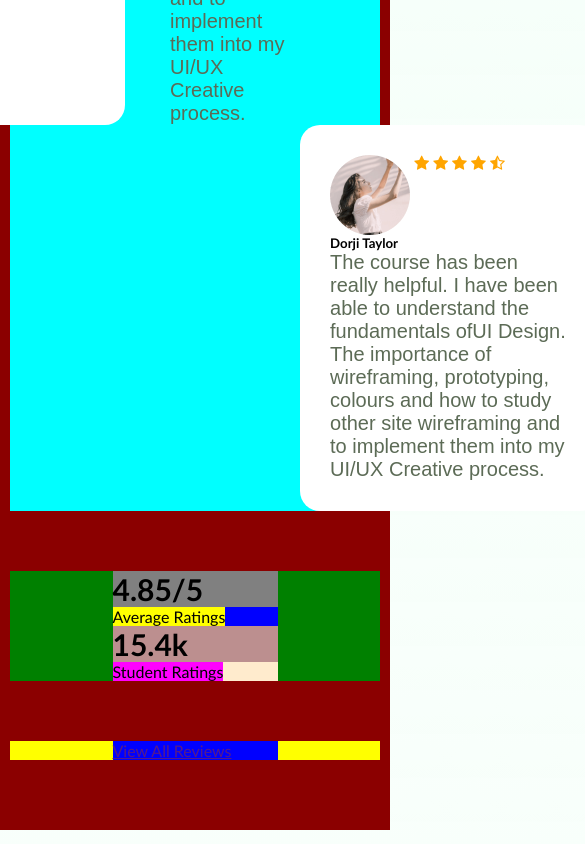
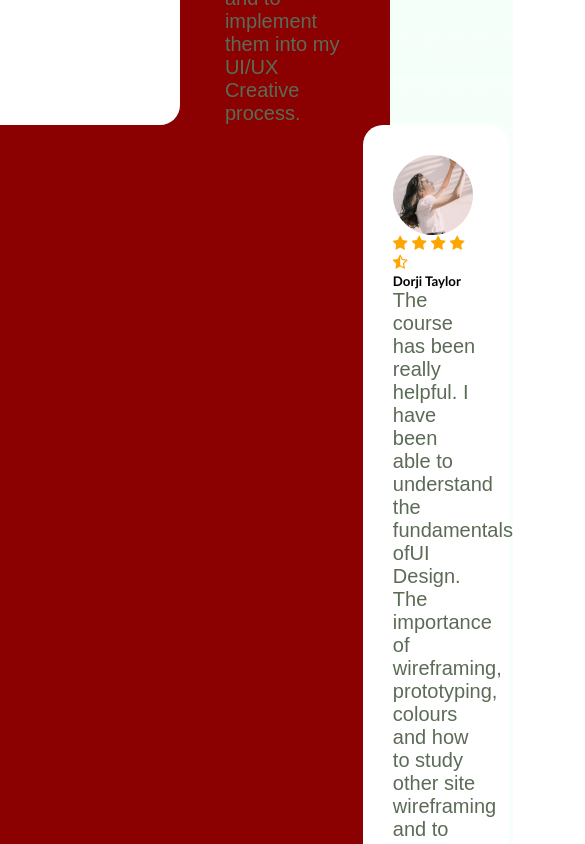
Before and after one commit to igoris12/group-27, a website with bundled scripts: page 29-portfolio-docland/index.html in a window 390 px wide. Shown: the part 7500-8344 px from the top of the page, 585 px wide, since content can reach past the window. Built offline with nearby package versions, Linux system fonts and the light colour scheme; a web font is replaced by a local one.

Commit message:
reviews data

```diff
--- a/29-portfolio-docland/css/home.css
+++ b/29-portfolio-docland/css/home.css
@@ -150,31 +150,6 @@ p {
   margin-right: 20%;
   border-radius: 20px;
   background-color: #fff;
-}
-@media only screen and (max-width: 1200px) {
-  .reviews > .row > .second {
-    width: 400px;
-  }
-}
-
-@media only screen and (max-width: 992px) {
-  .reviews > .row > .second {
-    width: 300px;
-  }
-}
-
-@media only screen and (max-width: 768px) {
-  .reviews > .row > .second {
-    width: 300px;
-  }
-}
-
-@media only screen and (max-width: 576px) {
-  .reviews > .row > .second {
-    width: 300px;
-    flex-direction: column;
-    margin: 0;
-  }
 }
 
 .checked {
--- a/29-portfolio-docland/index.html
+++ b/29-portfolio-docland/index.html
@@ -309,8 +309,8 @@
                 <button>Right</button>
             </div>
         </div>
-        <div class="row grid-container" style="background-color: aqua;">
-            <div class="first">
+        <div class="row grid-container">
+            <div class="first col-12 col-lg-6">
                 <img class="taylor" src="./img/student-reviews-img/sarahTaylor.png" alt="Person">
                 <span class="fa fa-star checked"></span>
                 <span class="fa fa-star checked"></span>
@@ -321,7 +321,7 @@
                 <p class="smParagraph">The course has been really helpful. I have been able to understand the fundamentals ofUI Design. The importance of wireframing, prototyping, colours and how to study other site wireframing and to implement them into my UI/UX Creative process.</p>
             </div>
 
-            <div class="second">
+            <div class="second hidden col-lg-6 visible-lg">
                 <img class="taylor" src="./img/student-reviews-img/dorjiTaylor.png" alt="Person">
                 <span class="fa fa-star checked"></span>
                 <span class="fa fa-star checked"></span>
```
Also changed, not shown: 29-portfolio-docland/js/data/ReviewsData.js (added, +28 -0 lines), 29-portfolio-docland/js/Reviews/Reviews.js (added).
